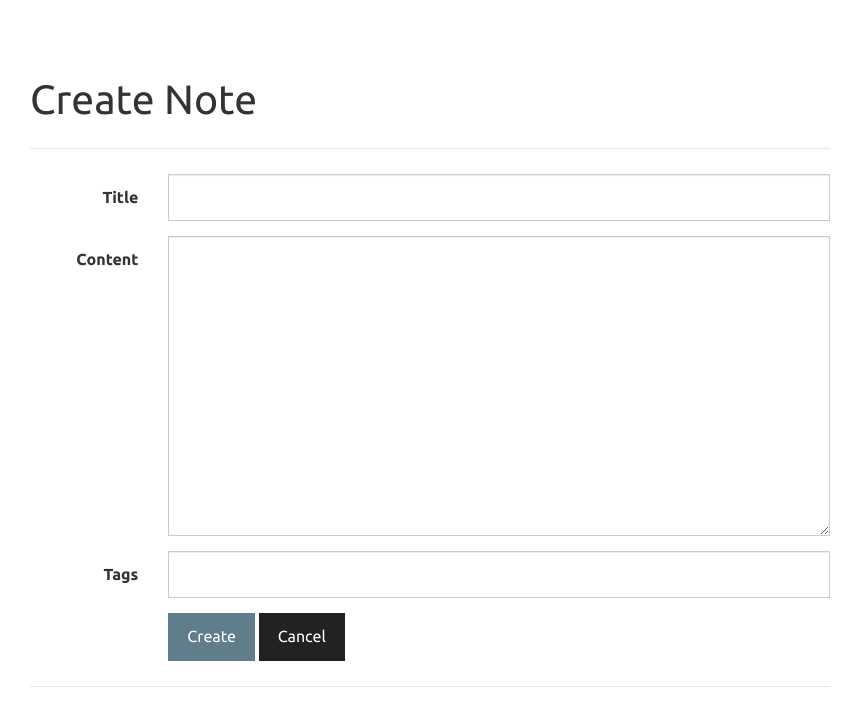
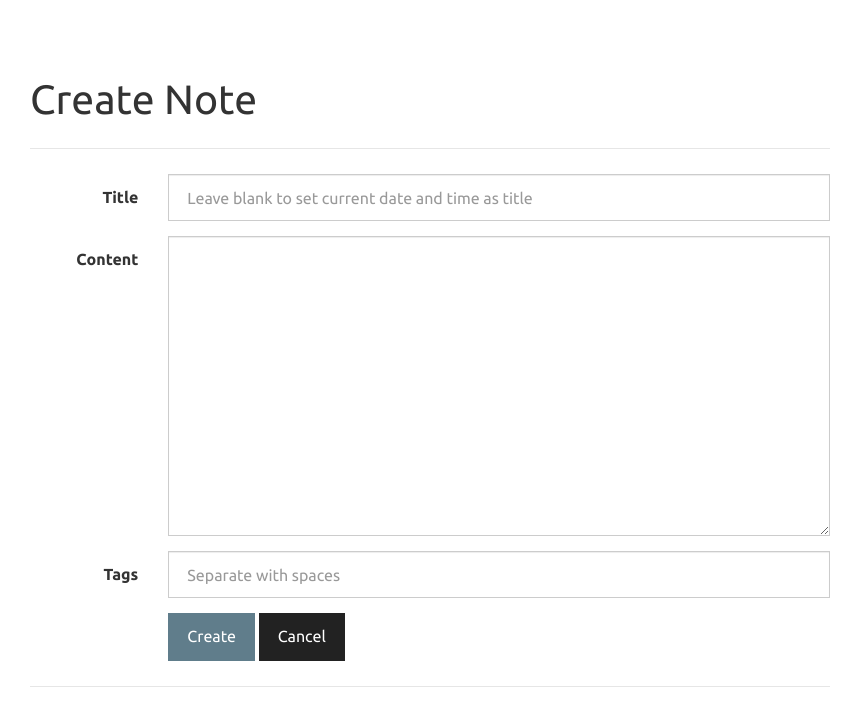
Before and after one commit to keybits/permanote, a Flask app: page /create/ in a window 1280 px wide. Shown: the part 51-777 px from the top of the page, without its empty margins (210-1071 px from the left). Run offline with Flask 2, Linux system fonts and the light colour scheme; parts of the project's set-up code (start-up, migrations or seed data) failed here and were passed over; some libraries are stand-ins or nearby versions.

Commit message:
Add placeholder instructions for title and tag form inputs

```diff
--- a/templates/create.html
+++ b/templates/create.html
@@ -9,7 +9,7 @@
     <div class="form-group">
       <label for="title" class="col-sm-2 control-label">Title</label>
       <div class="col-sm-10">
-        <input class="form-control" id="title" name="title" type="text" value="{{ request.form.get('title', '') }}">
+        <input class="form-control" id="title" name="title" type="text" placeholder="Leave blank to set current date and time as title" value="{{ request.form.get('title', '') }}">
       </div>
     </div>
     <div class="form-group">
@@ -21,7 +21,7 @@
     <div class="form-group">
       <label for="tags" class="col-sm-2 control-label">Tags</label>
       <div class="col-sm-10">
-        <input class="form-control" id="tags" name="tags" type="text" value="{{ request.form.get('tags', '') }}">
+        <input class="form-control" id="tags" name="tags" type="text" placeholder="Separate with spaces" value="{{ request.form.get('tags', '') }}">
       </div>
     </div>
     <div class="form-group">
--- a/templates/edit.html
+++ b/templates/edit.html
@@ -21,7 +21,7 @@
     <div class="form-group">
       <label for="tags" class="col-sm-2 control-label">Tags</label>
       <div class="col-sm-10">
-        <input class="form-control" id="tags" name="tags" type="text" value="{{ request.form.get('tags', tags) }}">
+        <input class="form-control" id="tags" name="tags" type="text" placeholder="Separate with spaces" value="{{ request.form.get('tags', tags) }}">
       </div>
     </div>
     <div class="form-group">
```
